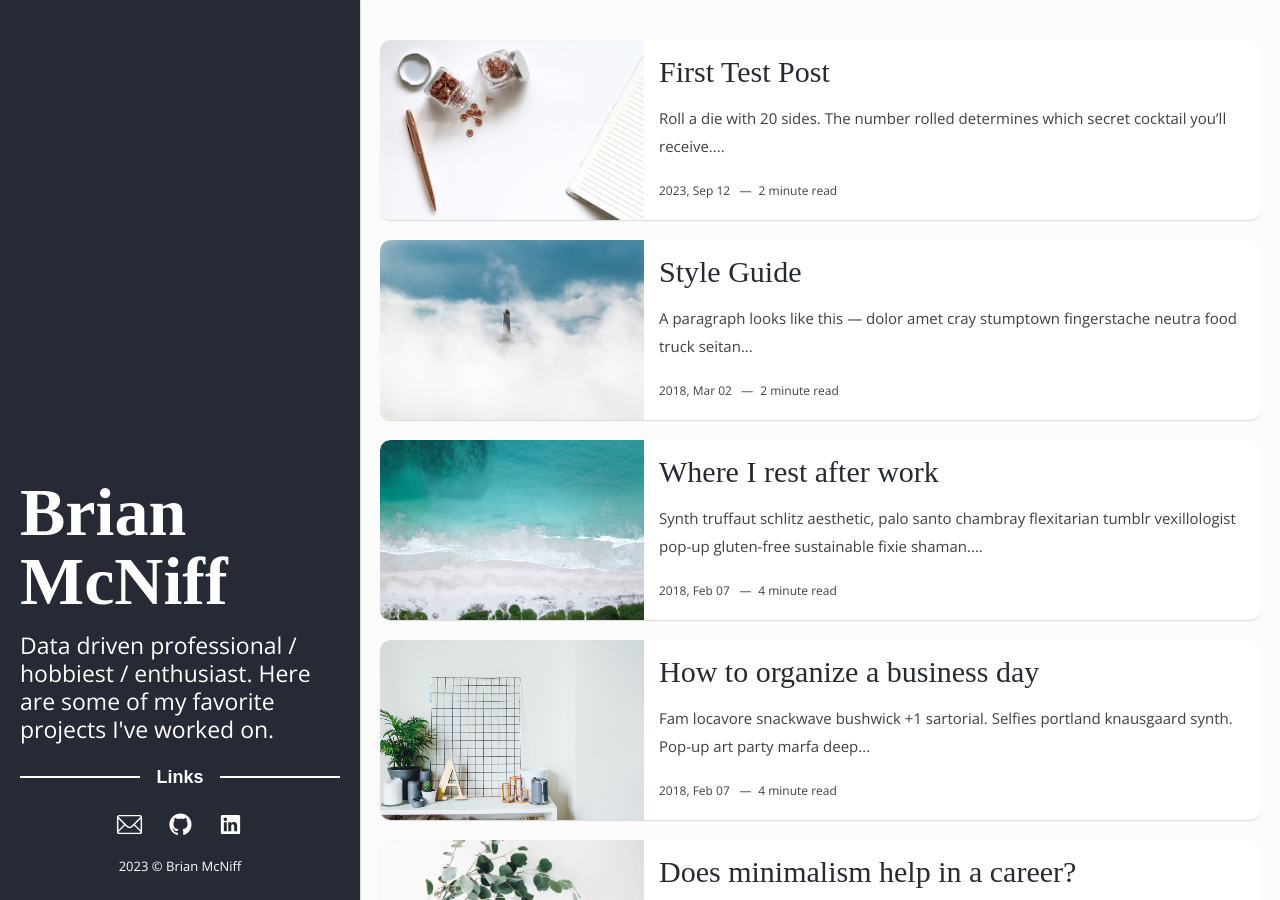
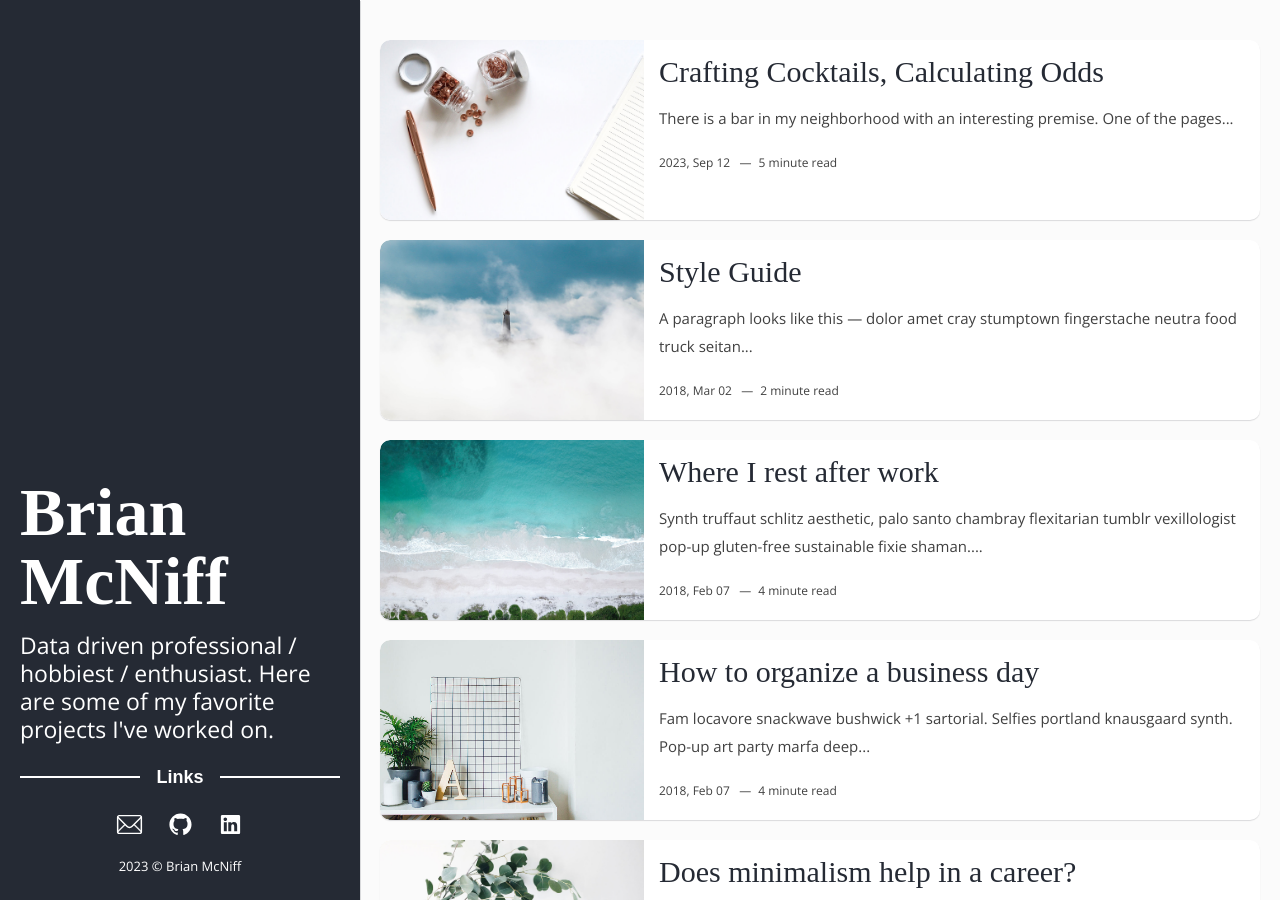
Before and after one commit to bmcniff/bmcniff.github.io, a Jekyll site: the page built from index.html, in a window 1280 px wide and 900 px high. Built offline with Jekyll 4.4.1, drawn with Linux system fonts in a browser that asks for light colours; some web fonts are replaced; the list of posts is cut into pages by our own code; some of the changed lines change nothing that is shown.

Commit message:
adding cocktail project

````diff
--- a/_posts/2023-09-13-parla-calc.md
+++ b/_posts/2023-09-13-parla-calc.md
@@ -1,51 +1,97 @@
 ---
 layout: post
-title: "First Test Post"
+title: "Crafting Cocktails, Calculating Odds"
 date: 2023-09-12 15:13:18 +0200
 image: 12.jpg
 tags: [jekyll, docs]
 categories: jekyll
 ---
 
-Roll a die with 20 sides.
-
-The number rolled determines which secret cocktail you'll receive. [...]
-
-You may re-roll if you land on something you rolled before, but rolling [any repeat] 3 times in a row means you get that number regardless. [...]
+There is a bar in my neighborhood with an interesting premise. One of the pages on their menu states the following:
 
 <img src="https://images.squarespace-cdn.com/content/v1/623506f9b920e800d3ca41c2/85dcaaea-ecd0-4bcd-a38c-2ea70a61e290/DM.png?format=2500w" width="300"/>
 
+To summarize:
+
+"Roll a die with 20 sides."
+
+"The number rolled determines which secret cocktail you'll receive. [...]"
+
+"You may re-roll if you land on something you rolled before, but rolling [any repeat] 3 times in a row means you get that number regardless. [...]"
+
+I remember reading this and immediately being curious about the expected number of drinks one would have to buy to complete this list. Doing some research, I found a puzzle in probability theory called [The Coupon Collector's Problem](https://en.wikipedia.org/wiki/Coupon_collector%27s_problem), which presented a very similar question: "Given n coupons, how many coupons do you expect you need to draw with replacement before having drawn each coupon at least once?"
+
+The good news is that there is an equation to solve this:
+
 \begin{equation}
-\sum_{i=1}^{20}\frac{1}{1-(1-(\frac{(20-i)}{20})^3)}
+\sum_{i=1}^{n}\frac{1}{\frac{(n-i)}{n}}
+\end{equation}
+<p style="text-align: center;">(where n = number of unique coupons)</p>
+
+Let's break this down and start simple with the innermost part, which gives us the probability of getting a new coupon when we've already got <i>i</i> out of <i>n</i> coupons:
+
+\begin{equation}
+\frac{(n-i)}{n}
 \end{equation}
 
-``` python
-# Change equation to eq^-1 instead of 1/eq
+For example if we've already got <b><i>i = 15</i></b> out of a total <b><i>n = 20</i></b>, then we can expect a 25% chance of getting a new number on our next pull. We can also express the expected number of attempts as the inverse of this probability:
 
-# Theoretical
+\begin{equation}
+\frac{1}{\frac{(n-i)}{n}}
+\end{equation}
+
+In our case of <b><i>i = 15</i></b>, it would take an average 1.33 times (20/15) to get a new number. From here we can just sum all of the numbers we would need, which would be 1 through <b><i>n</i></b>:
+
+\begin{equation}
+\sum_{i=1}^{n}\frac{1}{\frac{(n-i)}{n}}
+\end{equation}
+
+We're now close to the equation we'd need, but with one complication - we have three attempts on each trial to get a new drink (or coupon). To calculate this, we'll need to figure out the probability of <i>not</i> getting  a new number in three rolls, and take the compliment of that, which can be done as follows:
+
+\begin{equation}
+{1-(1-(\frac{(n-i)}{n}))^3}
+\end{equation}
+
+We can now replace our original term in the denominator with this new one, and we have our equation!
+
+\begin{equation}
+\sum_{i=1}^{n}\frac{1}{1-(1-(\frac{(n-i)}{n}))^3}
+\end{equation}
+
+Let's code this up in Python so we can try experimenting with it a bit. We'll start with writing a function to calculate the probability of getting your <i>i<sup>th</sup></i> drink on the next roll.
+
+
+```python
 def prob_of_new_number(n_already_rolled):
     return 1 - (1 - ((20 - n_already_rolled)/20))**3
+```
 
+From here we can iterate through each number one would need to complete their card (1-20). By taking the sum of the reciprocals we get the total number of drinks on average that would be required to complete this challenge.
+
+
+```python
 expected_trials = []
 
 for i in range(20):
     expected_trials.append(1/prob_of_new_number(i))
 
-print('Expected number of trials: {}'.format(sum(expected_trials)))
+print('Expected number of trials: {:.1f}'.format(sum(expected_trials),1))
 ```
 
-    Expected number of trials: 33.860100253714165
+    Expected number of trials: 33.9
 
-``` python
-# Simulation
+
+This number surprised me, my guess was closer to 50 while building this out.
+
+As a sanity check, let's also build out a script that simulates customers, each of which rolls for every number and tracks their progress. This will be completely independent from the equation above, so we hope to see a similar number.
+
+
+```python
 import random
 import math
 import numpy as np
-import matplotlib.pyplot as plt
 
 random.seed(1)
-
-outcomes = []
 
 def run_sim():
     numbers_already_rolled = []
@@ -65,22 +111,51 @@
             number_of_trials += 1
 
     return number_of_trials
+```
 
-for _ in range(500000):
+Let's run this for 100,000 simulated customers and see where we land.
+
+
+```python
+outcomes = []
+
+for _ in range(100000):
     outcomes.append(run_sim())
 
-discrete_trials = math.ceil(np.mean(outcomes))
-print('Mean expected trials: {}'.format(discrete_trials))
-print('Total cost ($16 per drink, plus tip and tax): ${})'.format(discrete_trials * 16 * 1.26))
+sim_number_of_trials = np.mean(outcomes)
+print('Mean expected trials: {:.1f}'.format(sim_number_of_trials))
+```
 
-plt.hist(outcomes, bins=20)
+    Mean expected trials: 33.9
+
+
+Looks spot on! It's good to see we're hitting 33.9 (realistically 34) with both strategies. Also curious to see what the distribution looks like here.
+
+
+```python
+import matplotlib.pyplot as plt
+plt.hist(outcomes, bins=20, color='#05D9D6')
 plt.show()
 ```
 
-    Mean expected trials: 34
-    Total cost ($16 per drink, plus tip and tax): $685.44)
 
-![png](../../../../images/Parla_Calc_4_1.png)
 
-``` python
+![png](../../../../images/Parla_Calc_11_0.png)
+
+
+
+Some lucky individuals managed to get all 20 within 25 attempts! Alternatively, some poor souls are still waiting to get all 20 drinks at their 80th attempt, yikes.
+
+Lastly, it would be great to know how much money this experience is expected to cost over time. To be thorough, we'll also include the MA state tax of 6.25% and a 20% tip.
+
+
+```python
+print('Total cost ($16 per drink, plus tip and tax): ${:.2f}'.format(math.ceil(sim_number_of_trials) * 16 * 1.2625))
 ```
+
+    Total cost ($16 per drink, plus tip and tax): $686.80
+
+
+There we have it! One can expect to spend $686.80 on average to complete this. I'll leave it to the reader whether or not to consider this financially responsible, although access to a secret menu afterwards makes this all the more tempting.
+
+If you're interested in experimenting with any of this code (perhaps to figure out how many attempts you'd need to get your last unique drink?), I've also created a Colab notebook for ease of access.
````
Also changed, not shown: images/Parla Calc_11_0.png (added).
